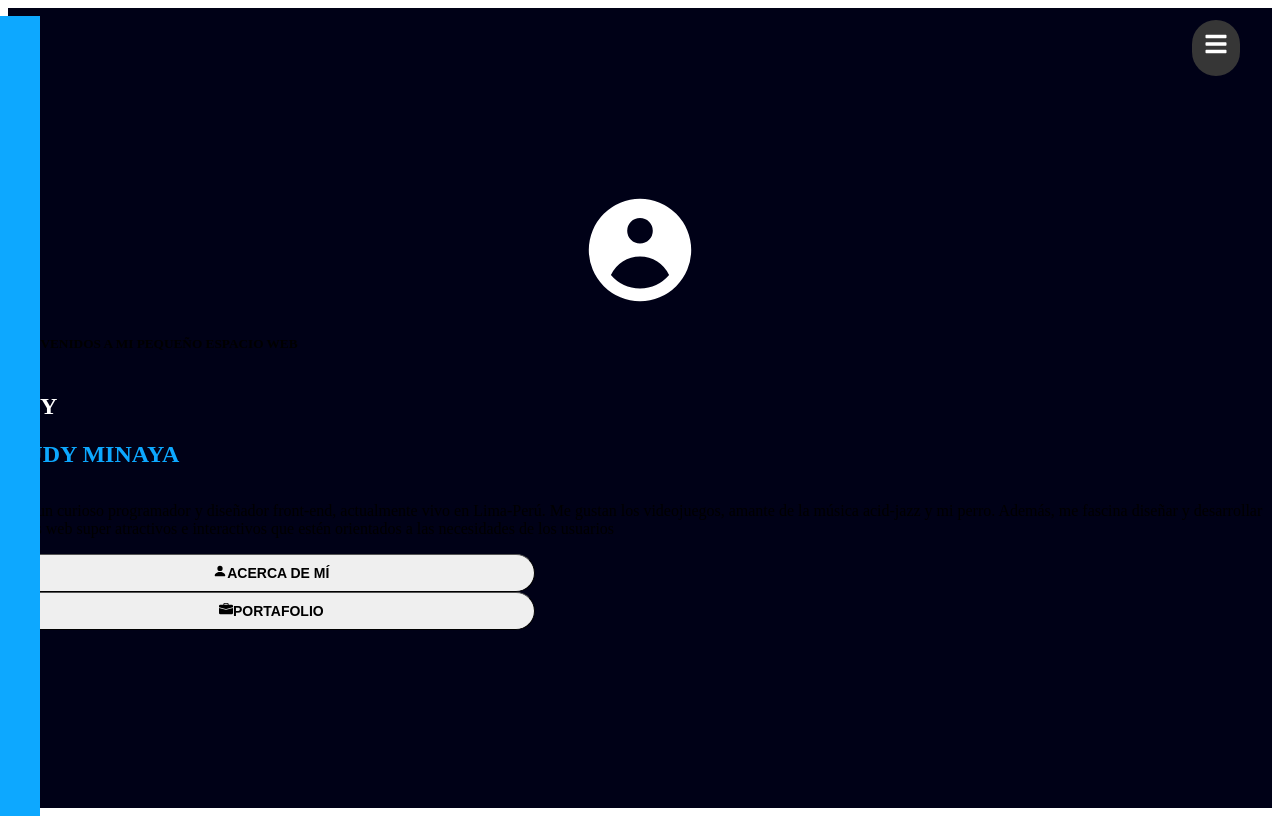
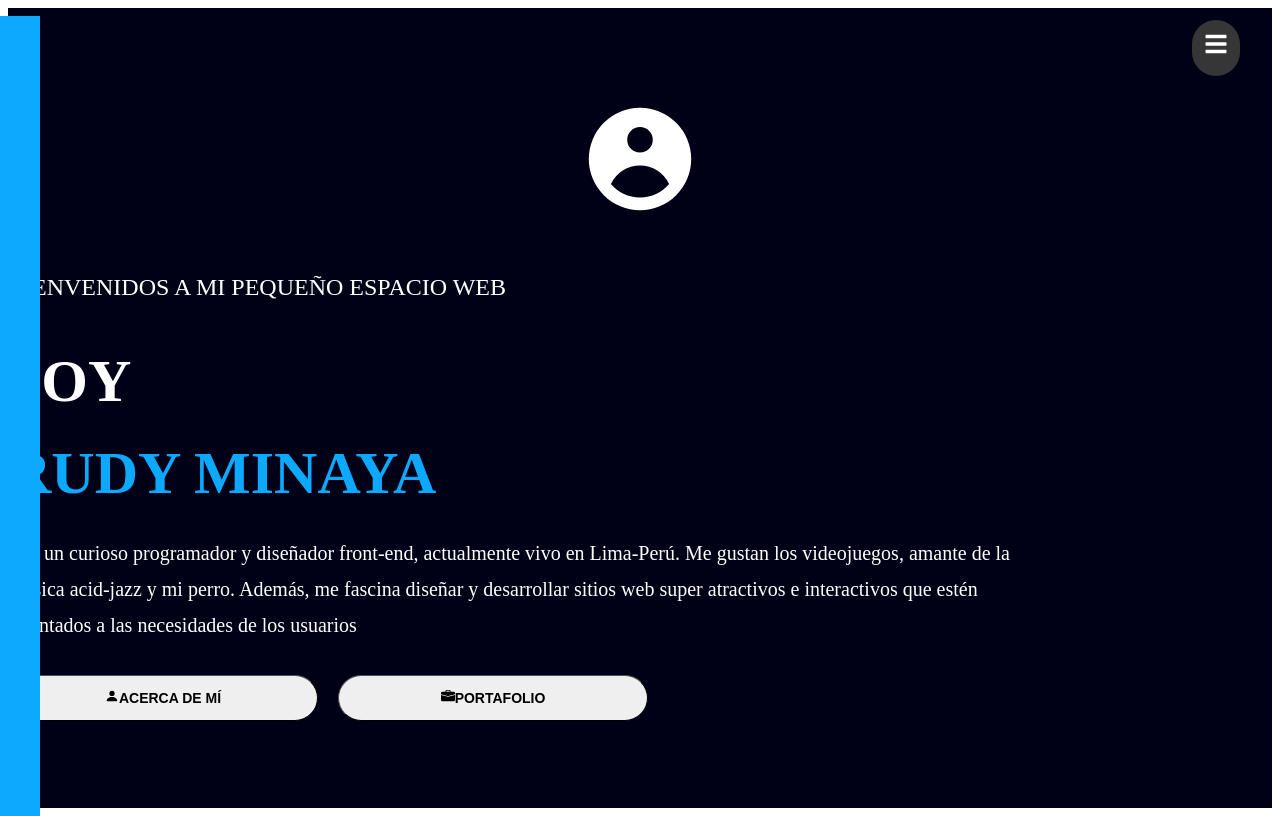
Before and after one commit to rudyminaya/mi-CV, a Next.js app: page / in a window 1280 px wide. Built offline with nearby package versions, Linux system fonts and the light colour scheme.

Commit message:
culminado la primera página

```diff
--- a/components/Titulos.jsx
+++ b/components/Titulos.jsx
@@ -2,7 +2,8 @@ import React from 'react';
 import estilos from '../styles/Titulos.module.css'
 const Titulo = (props) => {
     return (
-        <div className="flex mx-auto justify-center">
+        <div className="flex mx-auto justify-center lg:justify-start">
+
             <h1 className={estilos.textoEstatico}>{props.textoEstatico}</h1><h1 className={estilos.textoAnimado}>{props.textoAnimado}</h1>
         </div>
     )
--- a/pages/index.js
+++ b/pages/index.js
@@ -9,17 +9,21 @@ export default function Home() {
     return (
         <div className={estilos.contenedorInicio}>
             <Dropdown></Dropdown>
+            <div className="lg:grid lg:grid-cols-2">
                 <div className={estilos.imagen}><HiUserCircle></HiUserCircle></div>
-            <h5 className="font-light text-center py-2 text-blanco">BIENVENIDOS A MI PEQUEÑO ESPACIO WEB</h5>
+                <div>
+                    <h5 className={estilos.tituloBienvenida}>BIENVENIDOS A MI PEQUEÑO ESPACIO WEB</h5>
                     <Titulo textoEstatico="SOY " textoAnimado="RUDY MINAYA"></Titulo>
-            <p className="text-center px-10 py-2 font-light text-blanco mb-5">Soy un curioso programador y diseñador front-end, actualmente vivo en Lima-Perú. Me gustan los videojuegos,
+                    <p className={estilos.parrafoInicio}>Soy un curioso programador y diseñador front-end, actualmente vivo en Lima-Perú. Me gustan los videojuegos,
                     amante de la música acid-jazz y mi perro. Además, me fascina diseñar y desarrollar sitios web super atractivos e
                     interactivos que estén orientados a las necesidades de los usuarios
                     </p>
-            <div className="flex justify-around mx-6">
+                    <div className={estilos.botonesInicio}>
                         <Button variante="aboutMe"></Button>
                         <Button variante="portafolio"></Button>
                     </div>
                 </div>
+            </div>
+        </div>
     )
 }
--- a/styles/Button.module.css
+++ b/styles/Button.module.css
@@ -1,3 +1,5 @@
 .estilosGenerales{
     @apply flex flex-nowrap items-center border rounded-full py-2 justify-center w-5/12 text-sm font-bold;
+    @apply lg:mr-5 lg:py-3 lg:w-3/12 mt-3;
+    @apply hover:shadow-neonCeleste duration-300
 }
--- a/styles/Home.module.css
+++ b/styles/Home.module.css
@@ -9,3 +9,18 @@
   /* md */
   @apply md:flex
 }
+
+.tituloBienvenida{
+  @apply font-light text-center py-2 text-blanco;
+  @apply lg:text-2xl lg:text-left
+}
+
+.parrafoInicio{
+  @apply text-center px-10 py-2 font-light text-blanco mb-5;
+  @apply lg:text-left lg:py-0 lg:text-xl lg:px-0 lg:pr-60 lg:leading-9
+}
+
+.botonesInicio{
+  @apply flex justify-around mx-6;
+  @apply lg:justify-start lg:mx-0 lg:mr-6
+}
--- a/styles/Titulos.module.css
+++ b/styles/Titulos.module.css
@@ -1,8 +1,9 @@
 
 .textoEstatico{
-    @apply text-2xl text-blanco font-bold
+    @apply text-2xl lg:text-6xl lg:mb-8 lg:mt-3 text-blanco font-bold
 }
 
 .textoAnimado{
-    @apply font-bold text-2xl text-principal
+    @apply font-bold text-2xl lg:text-6xl lg:mt-3 lg:mb-8 text-principal space-x-4 flex
+
 }
--- a/tailwind.config.js
+++ b/tailwind.config.js
@@ -8,6 +8,11 @@ module.exports = {
                 blanco: '#FFFFFF',
                 secundario: '#000117',
                 menuboton: '#363636',
+            },
+            boxShadow: {
+                neonCeleste: '0px 0px 5px #0DA8FF, 0px 0px 20px #0DA8FF, 0px 0px 50px #0DA8FF',
+                neonBlanco: '0px 0px 5px #FFFFFF, 0px 0px 20px #FFFFFF, 0px 0px 50px #FFFFFF'
+
             }
         },
 
```
Lines whose indentation alone changed are shown as unchanged.
